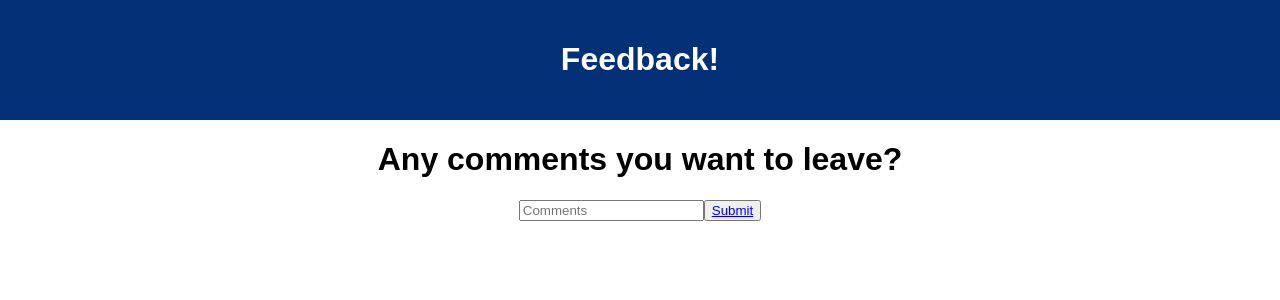
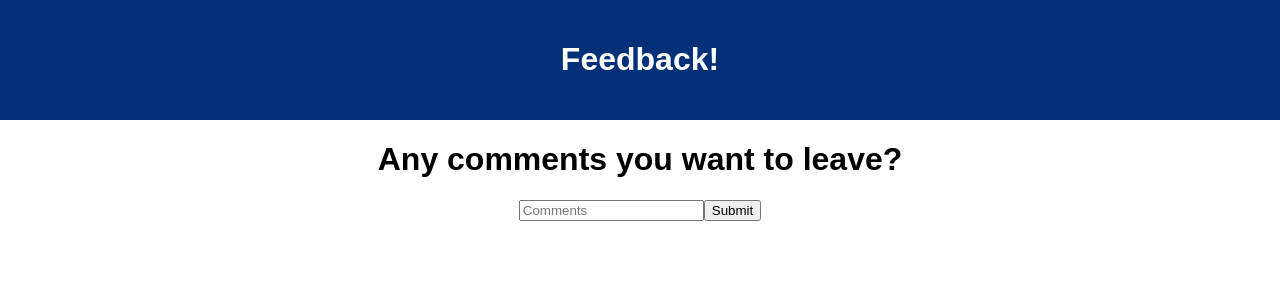
Before and after one commit to Frank-Raso/feedback-loop, a React (Create React App) app: page /#/Comments in a window 1280 px wide. Shown: the top 300 px of the page. Built offline with nearby package versions, Linux system fonts and the light colour scheme.

Commit message:
use history.push>a href

```diff
--- a/src/components/Comments/Comments.jsx
+++ b/src/components/Comments/Comments.jsx
@@ -1,6 +1,7 @@
 import React from 'react';
 import { useState } from 'react'
 import { useDispatch } from 'react-redux'
+import { useHistory } from 'react-router-dom';
 
 
 
@@ -10,6 +11,7 @@ function comments() {
 
   const [comFeed, setComFeed] = useState('');
   const dispatch = useDispatch();
+  const history = useHistory();
 
   const comIn = () => {
     console.log('in comIn:')
@@ -18,6 +20,8 @@ function comments() {
 
   const setCom = () => {
     dispatch({ type: 'SET_COM', payload: comFeed })
+    history.push('/Review')
+
   }
 
 
@@ -27,7 +31,8 @@ function comments() {
     <div>
       <h1>Any comments you want to leave?</h1>
       <input placeholder="Comments" type="text" onChange={comIn} />
-      <button onClick={setCom} ><a href='/#/Review'>Submit</a></button>
+      <button onClick={setCom} >Submit</button>
+      {/* <button onClick={setCom} ><a href='/#/Review'>Submit</a></button> */}
     </div>
   );
 }
--- a/src/components/Feeling/Feeling.jsx
+++ b/src/components/Feeling/Feeling.jsx
@@ -18,7 +18,7 @@ function Feeling() {
 
   const setFeeling = () => {
     dispatch({ type: 'SET_FEEL', payload: feelFeed })
-    // history.push('/#/Understanding')
+    history.push('/Understanding')
   }
 
 
@@ -30,10 +30,9 @@ function Feeling() {
       <h1>How are you feeling today?</h1>
 
       <input placeholder="Feeling" type="text" onChange={FeelingIn} />
-      <button onClick={setFeeling}><a href='/#/Understanding'>Submit</a></button>
-
+      <button onClick={setFeeling}>Submit</button>
+      {/* <button onClick={setFeeling} ><a href='/#/Understanding'>Submit</a></button> */}
     </div>
   );
 }
-<a href='/#/Understanding'></a>
 export default Feeling;
--- a/src/components/Review/Review.jsx
+++ b/src/components/Review/Review.jsx
@@ -2,6 +2,8 @@ import React from 'react';
 import { useState } from 'react'
 import { useSelector } from 'react-redux'
 import { useDispatch } from 'react-redux'
+import { useHistory } from 'react-router-dom';
+
 import axios from 'axios';
 
 
@@ -10,6 +12,7 @@ function Review() {
   const under = useSelector(store => store.understandReducer)
   const supp = useSelector(store => store.supportReducer)
   const com = useSelector(store => store.comReducer)
+  const history = useHistory();
 
 
   const gamma = () => {
@@ -22,6 +25,8 @@ function Review() {
     };
     axios.post('/feedback', feedbackPost).then((response) => {
       console.log(response.data);
+      history.push('/Success')
+
     }).catch((err) => {
       console.log(err);
       alert('err posting fbp');
@@ -40,7 +45,8 @@ function Review() {
 
 
 
-      <button onClick={gamma} ><a href='/#/Success'>Thanks for leaving feedback click here to submit</a></button>
+      <button onClick={gamma}>Thanks for leaving feedback click here to submit</button>
+      {/* <button onClick={gamma} ><a href='/#/Success'>Thanks for leaving feedback click here to submit</a></button> */}
     </div>
   );
 }
--- a/src/components/Success/Success.jsx
+++ b/src/components/Success/Success.jsx
@@ -1,13 +1,25 @@
 import React from 'react';
 import { useState } from 'react'
+import { useHistory } from 'react-router-dom';
 
 function Success() {
+    const history = useHistory();
+
+    const loop = () => {
+      history.push('/')
+
+        };
+
+
+
     return (
         <div>
             <h1>Success! Your feedback has been submitted.</h1>
             <p>You may now leave this page or click below to add new feedback!</p>
 
+            {/* <button onClick={loop} >Leave additional Feedback</button> */}
             <button><a href='/' exact> Leave additional Feedback</a></button>
+
         </div>
     );
 }
--- a/src/components/Support/Support.jsx
+++ b/src/components/Support/Support.jsx
@@ -1,6 +1,7 @@
 import React from 'react';
 import { useState } from 'react'
 import { useDispatch } from 'react-redux'
+import { useHistory } from 'react-router-dom';
 
 
 
@@ -10,6 +11,7 @@ function Support() {
 
   const [supportFeed, setSupportFeed] = useState('');
   const dispatch = useDispatch();
+  const history = useHistory();
 
   const SupportIn = () => {
     console.log('in SupportIn:')
@@ -18,6 +20,8 @@ function Support() {
 
   const setSupport = () => {
     dispatch({ type: 'SET_SUPPORT', payload: supportFeed })
+    history.push('/Comments')
+
   }
 
 
@@ -27,7 +31,9 @@ function Support() {
     <div>
       <h1>How well are you being supported?</h1>
       <input placeholder="Support" type="text" onChange={SupportIn} />
-      <button onClick={setSupport}><a href='/#/Comments'>Submit</a></button>
+      <button onClick={setSupport}>Submit</button>
+      {/* <button onClick={setSupport} ><a href='/#/Comments'>Submit</a></button> */}
+
     </div>
   );
 }
--- a/src/components/Understanding/Understanding.jsx
+++ b/src/components/Understanding/Understanding.jsx
@@ -1,6 +1,7 @@
 import React from 'react';
 import { useState } from 'react'
 import { useDispatch } from 'react-redux'
+import { useHistory } from 'react-router-dom';
 
 
 function Understanding() {
@@ -12,6 +13,7 @@ function Understanding() {
 
   const [underFeed, setUnderFeed] = useState('');
   const dispatch = useDispatch();
+  const history = useHistory();
 
   const UnderstandingIn = () => {
     console.log('in UnderstandingIn:')
@@ -20,6 +22,8 @@ function Understanding() {
 
   const setUnderstanding = () => {
     dispatch({ type: 'SET_UNDER', payload: underFeed })
+    history.push('/Support')
+
   }
 
 
@@ -30,7 +34,9 @@ function Understanding() {
       <h1>How well are you understanding the content?</h1>
 
       <input placeholder="Understanding" type="text" onChange={UnderstandingIn} />
-      <button onClick={setUnderstanding}><a href='/#/Support'>Submit</a></button>
+      <button onClick={setUnderstanding}>Submit</button>
+      {/* <button onClick={setUnderstanding} ><a href='/#/Support'>Submit</a></button> */}
+
 
     </div>
   );
```
